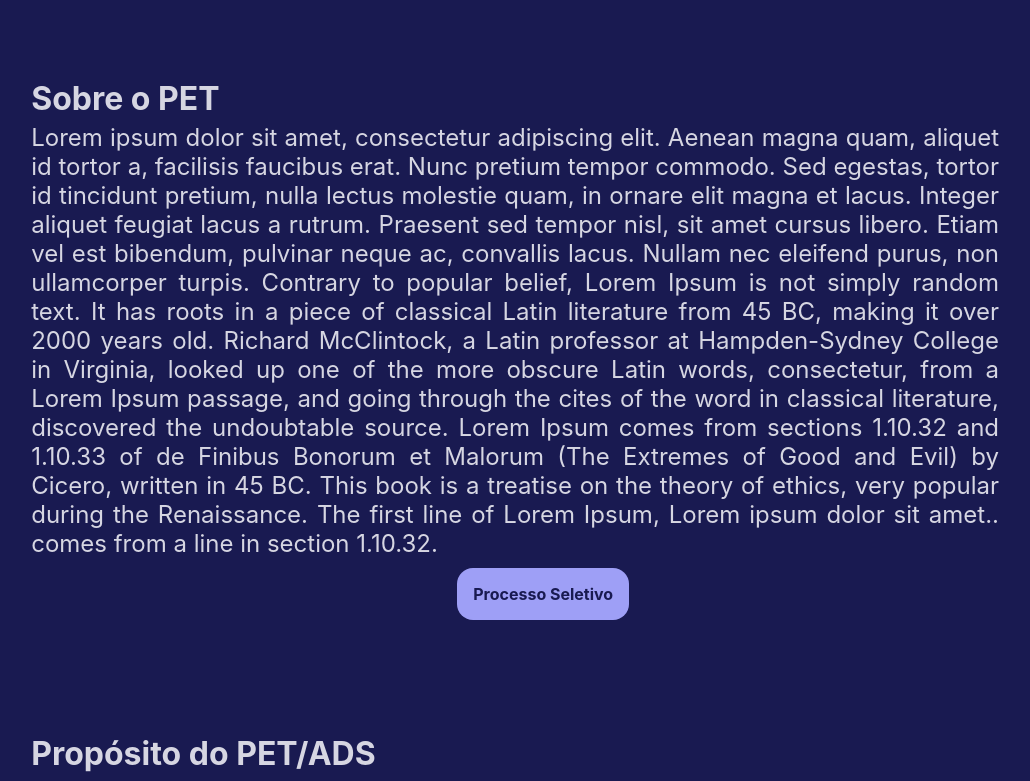
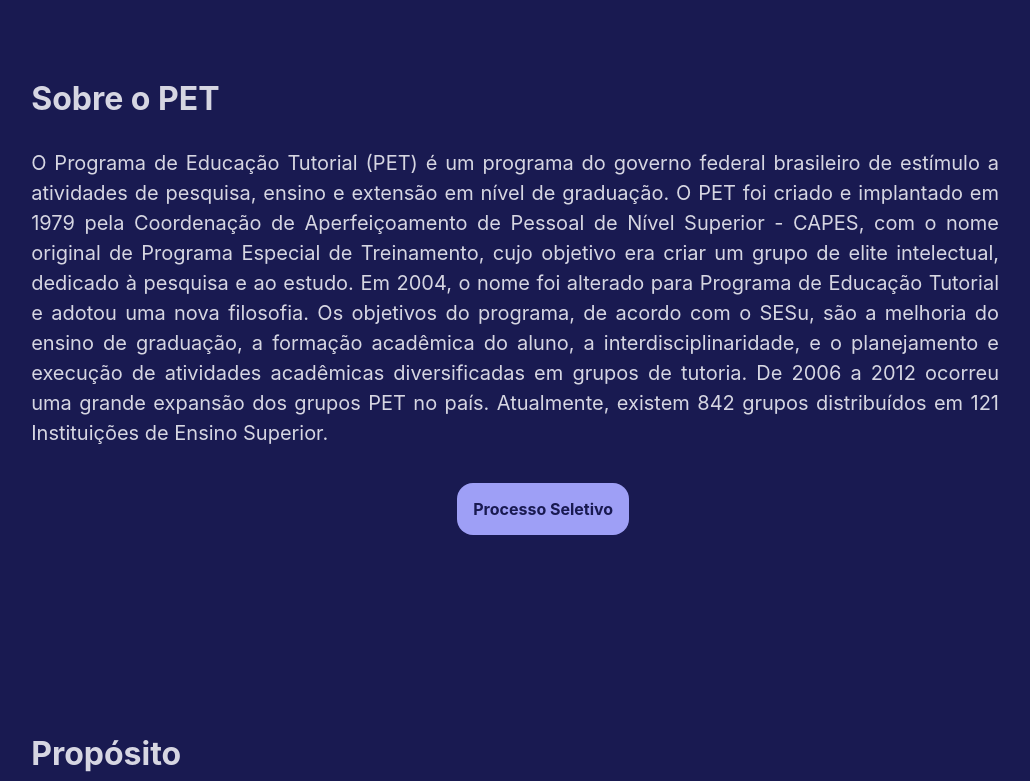
Before and after one commit to petlicbioifsp/homepage-pet-bio, a React (Create React App) app: page / in a window 1280 px wide. Shown: the part 800-1581 px from the top of the page, without its empty margins (84-1114 px from the left). Built offline with nearby package versions, Linux system fonts and the light colour scheme.

Commit message:
atualização dos textos da página inicial e melhoria de css

```diff
--- a/src/components/Home_Infos/Infos.module.css
+++ b/src/components/Home_Infos/Infos.module.css
@@ -1,15 +1,16 @@
-.title{
+.title {
     margin: 0px;
-    font-size:32px;
+    margin-bottom: 30px;
+    font-size: 32px;
     color: var(--cor-texto);
     margin-left: 5%;
-
 }
 
 .text {
     text-align: justify;
     color: var(--cor-texto);
-    font-size: 24px;
+    font-size: 20px;
     margin-left: 5%;
-
-  }
+    margin-bottom: 30px;
+    line-height: 1.5em;
+}
--- a/src/pages/Home/home.js
+++ b/src/pages/Home/home.js
@@ -1,10 +1,10 @@
-import "./home.css"
-import React, { useState, useRef } from "react";
+import React, { useRef, useState } from "react";
+import Reveal from "../../components/Efeito Reveal/Reveal";
+import Info from "../../components/Home_Infos/Infos";
+import Button from "../../components/Home_button/Button";
+import Title from "../../components/Home_title/Title";
 import MenuNavegacao from "../../components/MenuNavegacao/menuNavegacao";
-import Info from "../../components/Home_Infos/Infos";
-import Title from "../../components/Home_title/Title";
-import Reveal from "../../components/Efeito Reveal/Reveal";
-import Button from "../../components/Home_button/Button";
+import "./home.css";
 export default function Home() {
     const [showArrow, setShowArrow] = useState(true);
 
@@ -33,7 +33,7 @@ export default function Home() {
                 <MenuNavegacao></MenuNavegacao>
                 <div className="headerContender">
                     <Title
-                        title="Bem-vindo à página do PET/ADS @ IFSP São Carlos"
+                        title="Bem-vindo à página do PET/ADS @ IFSP"
                         content="Programa de Educação Tutorial" />
 
                 </div>
@@ -41,14 +41,15 @@ export default function Home() {
                 <Reveal>
                     <Info
                         title="Sobre o PET"
-                        content="Lorem ipsum dolor sit amet, consectetur adipiscing elit.
-                    Aenean magna quam, aliquet id tortor a, facilisis faucibus erat. Nunc pretium tempor commodo.
-                    Sed egestas, tortor id tincidunt pretium, nulla lectus molestie quam, in ornare elit magna et lacus.
-                     Integer aliquet feugiat lacus a rutrum. Praesent sed tempor nisl, sit amet cursus libero.
-                    Etiam vel est bibendum, pulvinar neque ac, convallis lacus.
-                    Nullam nec eleifend purus, non ullamcorper turpis.
-                    Contrary to popular belief, Lorem Ipsum is not simply random text. It has roots in a piece of classical Latin literature from 45 BC, making it over 2000 years old. Richard McClintock, a Latin professor at Hampden-Sydney College in Virginia, looked up one of the more obscure Latin words, consectetur, from a Lorem Ipsum passage, and going through the cites of the word in classical literature, discovered the undoubtable source. Lorem Ipsum comes from sections 1.10.32 and 1.10.33 of de Finibus Bonorum et Malorum (The Extremes of Good and Evil) by Cicero, written in 45 BC. This book is a treatise on the theory of ethics, very popular during the Renaissance. The first line of Lorem Ipsum, Lorem ipsum dolor sit amet.. comes from a line in section 1.10.32."
-                    />
+                        content='O Programa de Educação Tutorial (PET) é um programa do governo federal brasileiro de estímulo a
+                        atividades de pesquisa, ensino e extensão em nível de graduação. O PET foi criado e implantado em 1979
+                        pela Coordenação de Aperfeiçoamento de Pessoal de Nível Superior - CAPES, com o nome original de Programa
+                        Especial de Treinamento, cujo objetivo era criar um grupo de elite intelectual, dedicado à pesquisa e ao
+                        estudo. Em 2004, o nome foi alterado para Programa de Educação Tutorial e adotou uma nova filosofia. Os
+                        objetivos do programa, de acordo com o SESu, são a melhoria do ensino de graduação, a formação acadêmica
+                        do aluno, a interdisciplinaridade, e o planejamento e execução de atividades acadêmicas diversificadas
+                        em grupos de tutoria. De 2006 a 2012 ocorreu uma grande expansão dos grupos PET no país. Atualmente, existem
+                        842 grupos distribuídos em 121 Instituições de Ensino Superior.'/>
                     <div>
                         <Button value="Processo Seletivo"
                             to='/processo-seletivo' />
@@ -56,19 +57,19 @@ export default function Home() {
                 </Reveal>
 
                 <Reveal>
-
                     <Info
-                        title="Propósito do PET/ADS"
-                        content="Lorem ipsum dolor sit amet, consectetur adipiscing elit.
-                    Aenean magna quam, aliquet id tortor a, facilisis faucibus erat. Nunc pretium tempor commodo.
-                    Sed egestas, tortor id tincidunt pretium, nulla lectus molestie quam, in ornare elit magna et lacus.
-                    Integer aliquet feugiat lacus a rutrum. Praesent sed tempor nisl, sit amet cursus libero.
-                    Etiam vel est bibendum, pulvinar neque ac, convallis lacus.
-                    Nullam nec eleifend purus, non ullamcorper turpis.
-                    Contrary to popular belief, Lorem Ipsum is not simply random text. It has roots in a piece of classical Latin literature from 45 BC, making it over 2000 years old. Richard McClintock, a Latin professor at Hampden-Sydney College in Virginia, looked up one of the more obscure Latin words, consectetur, from a Lorem Ipsum passage, and going through the cites of the word in classical literature, discovered the undoubtable source. Lorem Ipsum comes from sections 1.10.32 and 1.10.33 of de Finibus Bonorum et Malorum (The Extremes of Good and Evil) by Cicero, written in 45 BC. This book is a treatise on the theory of ethics, very popular during the Renaissance. The first line of Lorem Ipsum, Lorem ipsum dolor sit amet.. comes from a line in section 1.10.32.">
+                        title="Propósito"
+                        content='O grupo PET do curso de Análise e Desenvolvimento de Sistemas do IFSP São Carlos (PET/ADS/SCL)
+                        foi criado em 2010. Desde sua criação, o PET/ADS/SCL já desenvolveu diversas atividades voltadas
+                        ao ensino, à pesquisa e à extensão. O grupo é formado por um docente tutor, até doze bolsistas e até seis
+                        voluntários. Cada estudante do PET possui uma dedidação semanal de 20h e atua simultaneamente em diferentes
+                        atividades, que vão desde o estudo de técnicas de Computação, linguagens e frameworks, até o desenvolvimento
+                        de sistemas e a organização de eventos acadêmicos. Os estudantes também se envolvem em projetos de extensão e
+                        de pesquisa tanto locais quanto em parceria com outras instituições de ensino. Entre 2010 e 2022, o PET/ADS/SCL
+                        teve como tutor o prof. João Luiz Franco. Atualmente, o grupo é coordenado pelo prof. Lucas Oliveira. '>
                     </Info>
                     <Button
-                        value="Ver Projetos"
+                        value="Conheça os Projetos"
                         to='/projetos'
                     />
                 </Reveal>
```
